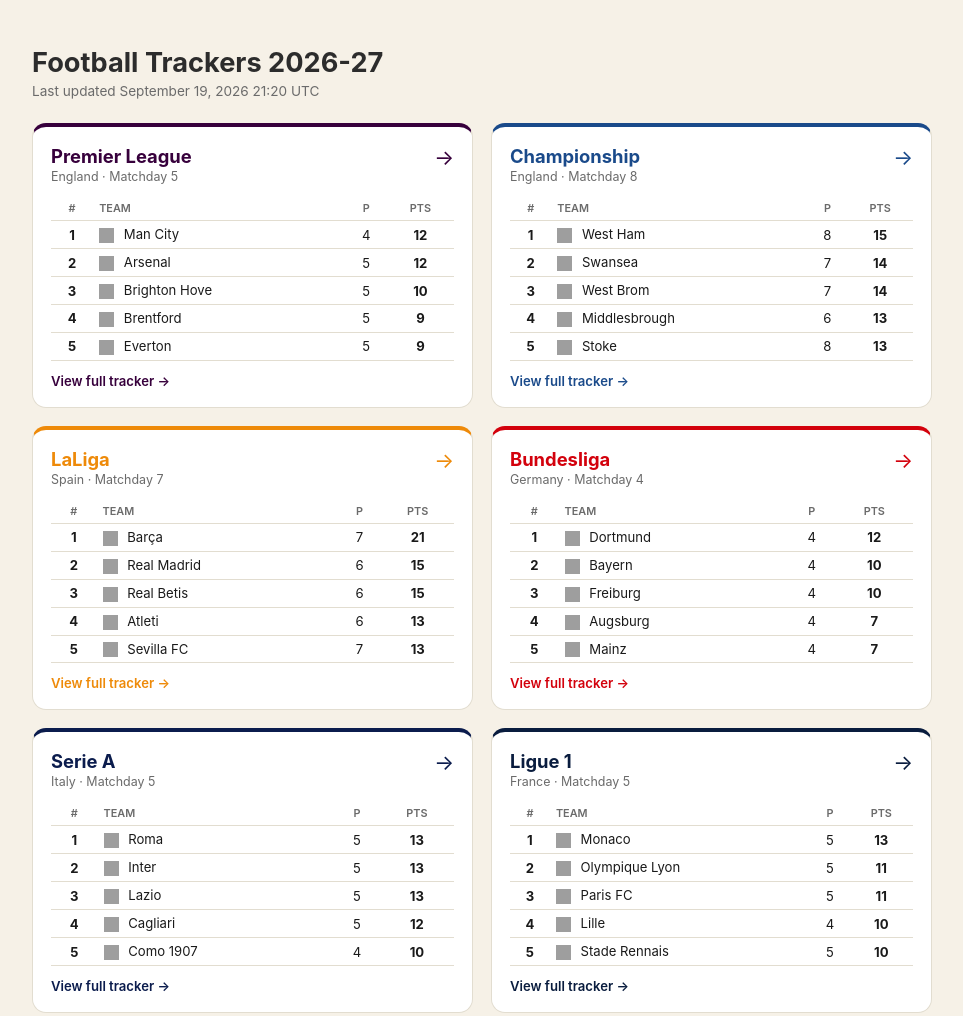
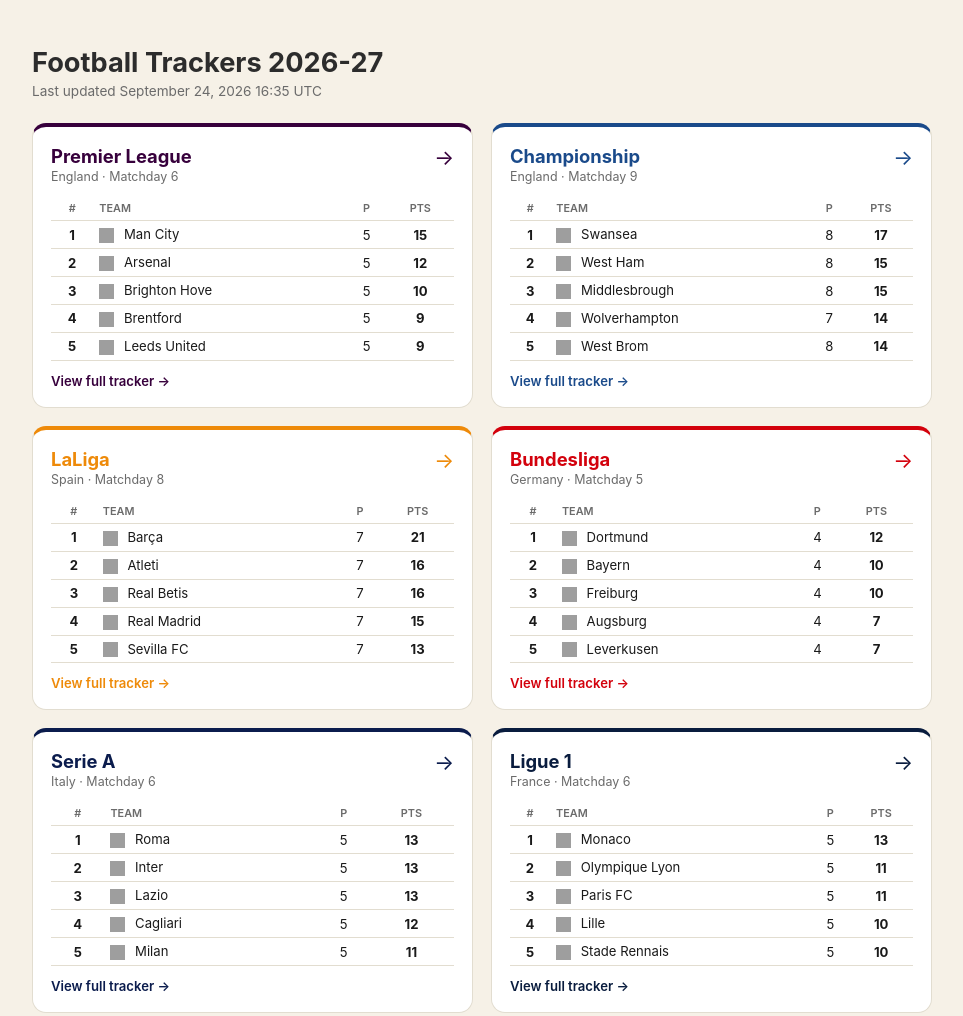
Before and after one commit to Paradox-A/football-dashboard, a plain HTML site: page index.html in a window 1280 px wide. Shown: the top 1016 px of the page, without its empty margins (158-1121 px from the left). Drawn offline with Linux system fonts and the light colour scheme; grey boxes are pictures that could not be loaded.

Commit message:
Refresh standings/matches data 2026-09-24

```diff
--- a/index.html
+++ b/index.html
@@ -51,14 +51,14 @@
 <body>
 <div class="wrap">
   <h1>Football Trackers 2026-27</h1>
-  <div class="updated">Last updated September 19, 2026 21:20 UTC</div>
+  <div class="updated">Last updated September 24, 2026 16:35 UTC</div>
   <div class="grid">
 
     <a class="card" href="https://paradox-a.github.io/premier-league-tracker/" style="--accent: #37003c;">
       <div class="card-head">
         <div>
           <h2>Premier League</h2>
-          <div class="sub">England · Matchday 5</div>
+          <div class="sub">England · Matchday 6</div>
         </div>
         <span class="arrow">→</span>
       </div>
@@ -68,8 +68,8 @@
         <tr>
           <td class="pos">1</td>
           <td class="team"><img src="https://crests.football-data.org/65.png" alt="" class="crest"> Man City</td>
-          <td>4</td>
-          <td class="pts">12</td>
+          <td>5</td>
+          <td class="pts">15</td>
         </tr>
         <tr>
           <td class="pos">2</td>
@@ -91,7 +91,7 @@
         </tr>
         <tr>
           <td class="pos">5</td>
-          <td class="team"><img src="https://crests.football-data.org/62.png" alt="" class="crest"> Everton</td>
+          <td class="team"><img src="https://crests.football-data.org/341.png" alt="" class="crest"> Leeds United</td>
           <td>5</td>
           <td class="pts">9</td>
         </tr></tbody>
@@ -103,7 +103,7 @@
       <div class="card-head">
         <div>
           <h2>Championship</h2>
-          <div class="sub">England · Matchday 8</div>
+          <div class="sub">England · Matchday 9</div>
         </div>
         <span class="arrow">→</span>
       </div>
@@ -112,33 +112,33 @@
         <tbody>
         <tr>
           <td class="pos">1</td>
+          <td class="team"><img src="https://crests.football-data.org/72.png" alt="" class="crest"> Swansea</td>
+          <td>8</td>
+          <td class="pts">17</td>
+        </tr>
+        <tr>
+          <td class="pos">2</td>
           <td class="team"><img src="https://crests.football-data.org/563.png" alt="" class="crest"> West Ham</td>
           <td>8</td>
           <td class="pts">15</td>
         </tr>
         <tr>
-          <td class="pos">2</td>
-          <td class="team"><img src="https://crests.football-data.org/72.png" alt="" class="crest"> Swansea</td>
+          <td class="pos">3</td>
+          <td class="team"><img src="https://crests.football-data.org/343.png" alt="" class="crest"> Middlesbrough</td>
+          <td>8</td>
+          <td class="pts">15</td>
+        </tr>
+        <tr>
+          <td class="pos">4</td>
+          <td class="team"><img src="https://crests.football-data.org/76.png" alt="" class="crest"> Wolverhampton</td>
           <td>7</td>
           <td class="pts">14</td>
         </tr>
         <tr>
-          <td class="pos">3</td>
+          <td class="pos">5</td>
           <td class="team"><img src="https://crests.football-data.org/74.png" alt="" class="crest"> West Brom</td>
-          <td>7</td>
+          <td>8</td>
           <td class="pts">14</td>
-        </tr>
-        <tr>
-          <td class="pos">4</td>
-          <td class="team"><img src="https://crests.football-data.org/343.png" alt="" class="crest"> Middlesbrough</td>
-          <td>6</td>
-          <td class="pts">13</td>
-        </tr>
-        <tr>
-          <td class="pos">5</td>
-          <td class="team"><img src="https://crests.football-data.org/70.png" alt="" class="crest"> Stoke</td>
-          <td>8</td>
-          <td class="pts">13</td>
         </tr></tbody>
       </table>
 
@@ -148,7 +148,7 @@
       <div class="card-head">
         <div>
           <h2>LaLiga</h2>
-          <div class="sub">Spain · Matchday 7</div>
+          <div class="sub">Spain · Matchday 8</div>
         </div>
         <span class="arrow">→</span>
       </div>
@@ -163,21 +163,21 @@
         </tr>
         <tr>
           <td class="pos">2</td>
-          <td class="team"><img src="https://crests.football-data.org/86.png" alt="" class="crest"> Real Madrid</td>
-          <td>6</td>
-          <td class="pts">15</td>
+          <td class="team"><img src="https://crests.football-data.org/78.png" alt="" class="crest"> Atleti</td>
+          <td>7</td>
+          <td class="pts">16</td>
         </tr>
         <tr>
           <td class="pos">3</td>
           <td class="team"><img src="https://crests.football-data.org/90.png" alt="" class="crest"> Real Betis</td>
-          <td>6</td>
-          <td class="pts">15</td>
+          <td>7</td>
+          <td class="pts">16</td>
         </tr>
         <tr>
           <td class="pos">4</td>
-          <td class="team"><img src="https://crests.football-data.org/78.png" alt="" class="crest"> Atleti</td>
-          <td>6</td>
-          <td class="pts">13</td>
+          <td class="team"><img src="https://crests.football-data.org/86.png" alt="" class="crest"> Real Madrid</td>
+          <td>7</td>
+          <td class="pts">15</td>
         </tr>
         <tr>
           <td class="pos">5</td>
@@ -193,7 +193,7 @@
       <div class="card-head">
         <div>
           <h2>Bundesliga</h2>
-          <div class="sub">Germany · Matchday 4</div>
+          <div class="sub">Germany · Matchday 5</div>
         </div>
         <span class="arrow">→</span>
       </div>
@@ -226,7 +226,7 @@
         </tr>
         <tr>
           <td class="pos">5</td>
-          <td class="team"><img src="https://crests.football-data.org/15.png" alt="" class="crest"> Mainz</td>
+          <td class="team"><img src="https://crests.football-data.org/3.png" alt="" class="crest"> Leverkusen</td>
           <td>4</td>
           <td class="pts">7</td>
         </tr></tbody>
@@ -238,7 +238,7 @@
       <div class="card-head">
         <div>
           <h2>Serie A</h2>
-          <div class="sub">Italy · Matchday 5</div>
+          <div class="sub">Italy · Matchday 6</div>
         </div>
         <span class="arrow">→</span>
       </div>
@@ -271,9 +271,9 @@
         </tr>
         <tr>
           <td class="pos">5</td>
-          <td class="team"><img src="https://crests.football-data.org/7397.png" alt="" class="crest"> Como 1907</td>
-          <td>4</td>
-          <td class="pts">10</td>
+          <td class="team"><img src="https://crests.football-data.org/98.png" alt="" class="crest"> Milan</td>
+          <td>5</td>
+          <td class="pts">11</td>
         </tr></tbody>
       </table>
 
@@ -283,7 +283,7 @@
       <div class="card-head">
         <div>
           <h2>Ligue 1</h2>
-          <div class="sub">France · Matchday 5</div>
+          <div class="sub">France · Matchday 6</div>
         </div>
         <span class="arrow">→</span>
       </div>
@@ -311,7 +311,7 @@
         <tr>
           <td class="pos">4</td>
           <td class="team"><img src="https://crests.football-data.org/521.png" alt="" class="crest"> Lille</td>
-          <td>4</td>
+          <td>5</td>
           <td class="pts">10</td>
         </tr>
         <tr>
```
